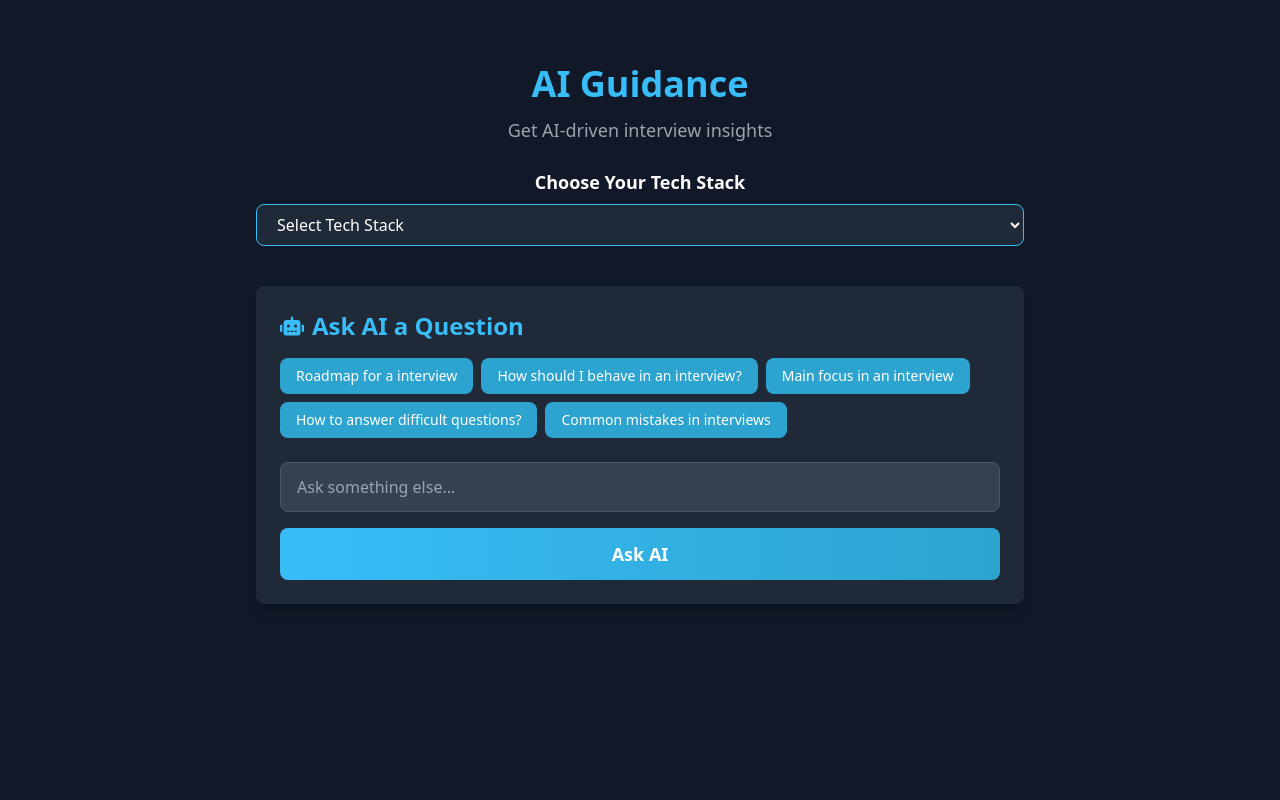
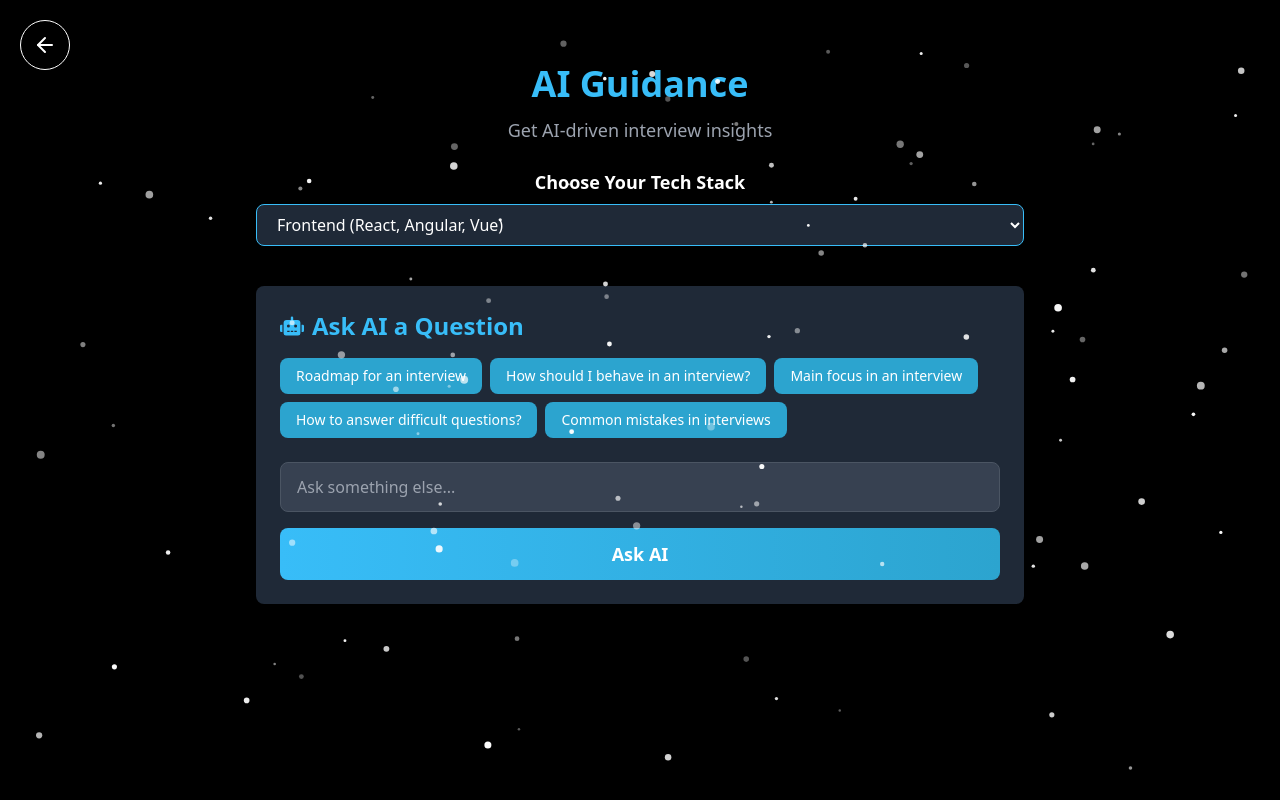
Before and after one commit to Rupam-Mondal/Interview-Frontend, a React (Vite) app: page /AI-Guidance in a window 1280 px wide. Built offline with nearby package versions, Linux system fonts and the light colour scheme.

Commit message:
Working back button added

```diff
--- a/src/pages/AiGuidence.jsx
+++ b/src/pages/AiGuidence.jsx
@@ -1,20 +1,23 @@
+import { Particles } from "@/components/ui/particles";
 import { useAskAi } from "@/hooks/useAskAi";
+import { ArrowLeft } from "lucide-react";
 import { useState } from "react";
 import { FaRobot } from "react-icons/fa";
 import { toast } from "sonner";
 
 function AiGuidance() {
   const [techStack, setTechStack] = useState("Select Tech Stack");
+  const [customTech, setCustomTech] = useState("");
   const [question, setQuestion] = useState("");
   const [response, setResponse] = useState("");
   const { isPending, isSuccess, error, mutateAsync: askanything } = useAskAi();
 
   const predefinedQuestions = [
-        "Roadmap for a interview",
+    "Roadmap for an interview",
     "How should I behave in an interview?",
     "Main focus in an interview",
     "How to answer difficult questions?",
-        "Common mistakes in interviews"
+    "Common mistakes in interviews",
   ];
 
   const handleAsk = (query) => {
@@ -31,7 +34,8 @@ function AiGuidance() {
     }
     const QuestionObject = {
       question: question,
-        }
+      techStack: techStack === "Others" ? customTech : techStack,
+    };
     try {
       const data = await askanything(QuestionObject);
       setResponse(data?.data);
@@ -46,35 +50,54 @@ function AiGuidance() {
   }
 
   return (
-        <div className="min-h-screen bg-gray-900 text-white p-6 flex flex-col items-center">
-            {/* Tech Stack Selection */}
+    <div className="min-h-screen bg-black text-white p-6 flex flex-col items-center">
+      <Particles
+        className="absolute max-h-screen inset-2"
+        quantity={100}
+        ease={80}
+        color="#ffffff"
+        refresh
+      />
+      <div className="fixed top-5 left-5 border border-white rounded-full p-3 hover:bg-white hover:text-black transition-all duration-200 cursor-pointer">
+        <ArrowLeft className="w-6 h-6" onClick={() => window.history.back()} />
+      </div>
       <section className="text-center py-10 w-full max-w-3xl">
         <h1 className="text-4xl font-bold text-[#38BDF8]">AI Guidance</h1>
-                <p className="mt-3 text-lg text-gray-400">Get AI-driven interview insights</p>
+        <p className="mt-3 text-lg text-gray-400">
+          Get AI-driven interview insights
+        </p>
 
         <div className="mt-6">
-                    <label className="block text-lg font-semibold mb-2">Choose Your Tech Stack</label>
+          <label className="block text-lg font-semibold mb-2">
+            Choose Your Tech Stack
+          </label>
           <select
+            value={techStack}
             className="px-4 py-2 bg-gray-800 text-white border border-[#38BDF8] rounded-lg w-full"
             onChange={(e) => setTechStack(e.target.value)}
           >
-                        <option>Select Tech Stack</option>
             <option>Frontend (React, Angular, Vue)</option>
             <option>Backend (Node.js, Django, Flask)</option>
             <option>Data Science & AI</option>
             <option>Cybersecurity</option>
             <option>Others</option>
           </select>
+          {techStack === "Others" && (
+            <input
+              type="text"
+              placeholder="Enter your field of interest"
+              className="w-full px-4 py-2 mt-3 text-gray-200 bg-gray-700 border border-gray-600 rounded-lg focus:outline-none focus:ring-2 focus:ring-[#38BDF8]"
+              value={customTech}
+              onChange={(e) => setCustomTech(e.target.value)}
+            />
+          )}
         </div>
       </section>
 
-            {/* AI Chat Section */}
       <section className="max-w-3xl w-full bg-gray-800 p-6 rounded-lg shadow-lg">
         <h2 className="text-2xl font-semibold text-[#38BDF8] flex items-center gap-2">
           <FaRobot className="text-[#38BDF8]" /> Ask AI a Question
         </h2>
-
-                {/* Predefined Questions */}
         <div className="mt-4 flex flex-wrap gap-2">
           {predefinedQuestions.map((q, index) => (
             <button
@@ -86,8 +109,6 @@ function AiGuidance() {
             </button>
           ))}
         </div>
-
-                {/* Custom Question Input */}
         <div className="mt-6">
           <input
             type="text"
@@ -107,7 +128,9 @@ function AiGuidance() {
                 <span className="w-3 h-3 bg-white rounded-full animate-bounce delay-150"></span>
                 <span className="w-3 h-3 bg-white rounded-full animate-bounce delay-300"></span>
               </div>
-                            <span className="text-white text-lg font-semibold">Analyzing...</span>
+              <span className="text-white text-lg font-semibold">
+                Analyzing...
+              </span>
             </button>
           ) : (
             <button
@@ -117,11 +140,7 @@ function AiGuidance() {
               Ask AI
             </button>
           )}
-
-
         </div>
-
-                {/* AI Response */}
         {response && (
           <div className="mt-6 p-4 bg-gray-700 rounded-lg border border-gray-600">
             <p className="text-gray-300">{response}</p>
--- a/src/pages/Chat.jsx
+++ b/src/pages/Chat.jsx
@@ -3,6 +3,7 @@ import { useNavigate, useParams } from "react-router-dom";
 import { Particles } from "@/components/ui/particles";
 import assets from "@/assets/assest";
 import UserContext from "@/contexts/UserContext";
+import { ArrowLeft } from "lucide-react";
 
 const Chat1 = () => {
   const navigate = useNavigate();
@@ -21,21 +22,10 @@ const Chat1 = () => {
         refresh
       />
 
-      {/* Header */}
-      <div className="w-full p-4 text-xl fixed top-0 left-0 right-0 bg-gray-900/70 flex items-center justify-between shadow-md z-50">
-        <p className="text-lg md:text-xl font-bold">User ID: {userid}</p>
-        <button
-          // onClick={() => navigate(`/dashboard/${userid}`)}
-          onClick={()=> window.history.back()}
-          className="p-2 rounded-full bg-red-600 hover:bg-red-500 transition duration-300 shadow-lg"
-          title="Close Chat"
-        >
-          <img
-            src={assets.crossicon}
-            alt="Close"
-            className="w-5 h-5 md:w-6 md:h-6"
-          />
-        </button>
+
+     {/* Header */}
+      <div className="fixed top-5 left-5 border border-white rounded-full p-3 hover:bg-white hover:text-black transition-all duration-200 cursor-pointer">
+        <ArrowLeft  className="w-6 h-6" onClick={()=> window.history.back()}/>
       </div>
 
       {/* Course Selection Section */}
```
Lines whose indentation alone changed are shown as unchanged.
